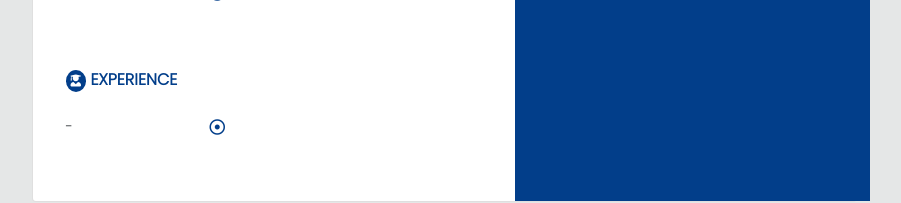
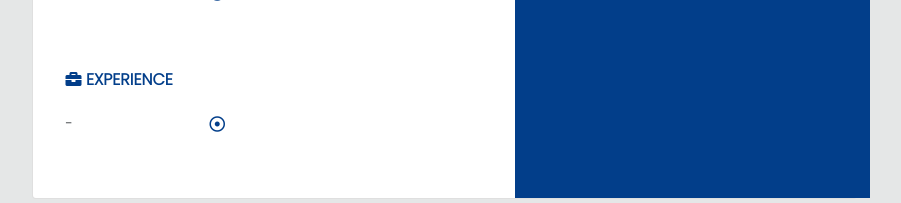
Before and after one commit to tharcissie/cv_builder, a React (Create React App) app: page / in a window 1280 px wide. Both pictures are taken after typing "Sample", "Sample", "name@example.com", "Sample", "Sample", "Sample" into the empty fields and a click on the button "BUILD YOUR CV". Shown: the part 436-639 px from the top of the page, without its empty margins (196-1097 px from the left). Built offline with nearby package versions, Linux system fonts and the light colour scheme.

Commit message:
Update view.js

```diff
--- a/src/components/view.js
+++ b/src/components/view.js
@@ -107,7 +107,7 @@ const View = () => {
                 </div>
 
                 <div className='experience mt-5'>
-                  <h6 className='text-uppercase'><i className="fas fa-user-graduate"></i> <b>Experience</b></h6>
+                  <h6 className='text-uppercase'><i className="fas fa-briefcase"></i> <b>Experience</b></h6>
                   <div className='row mt-4'>
                     <div className='col-4 date'>
                       <p>{cv.start} - {cv.end}</p>
```
